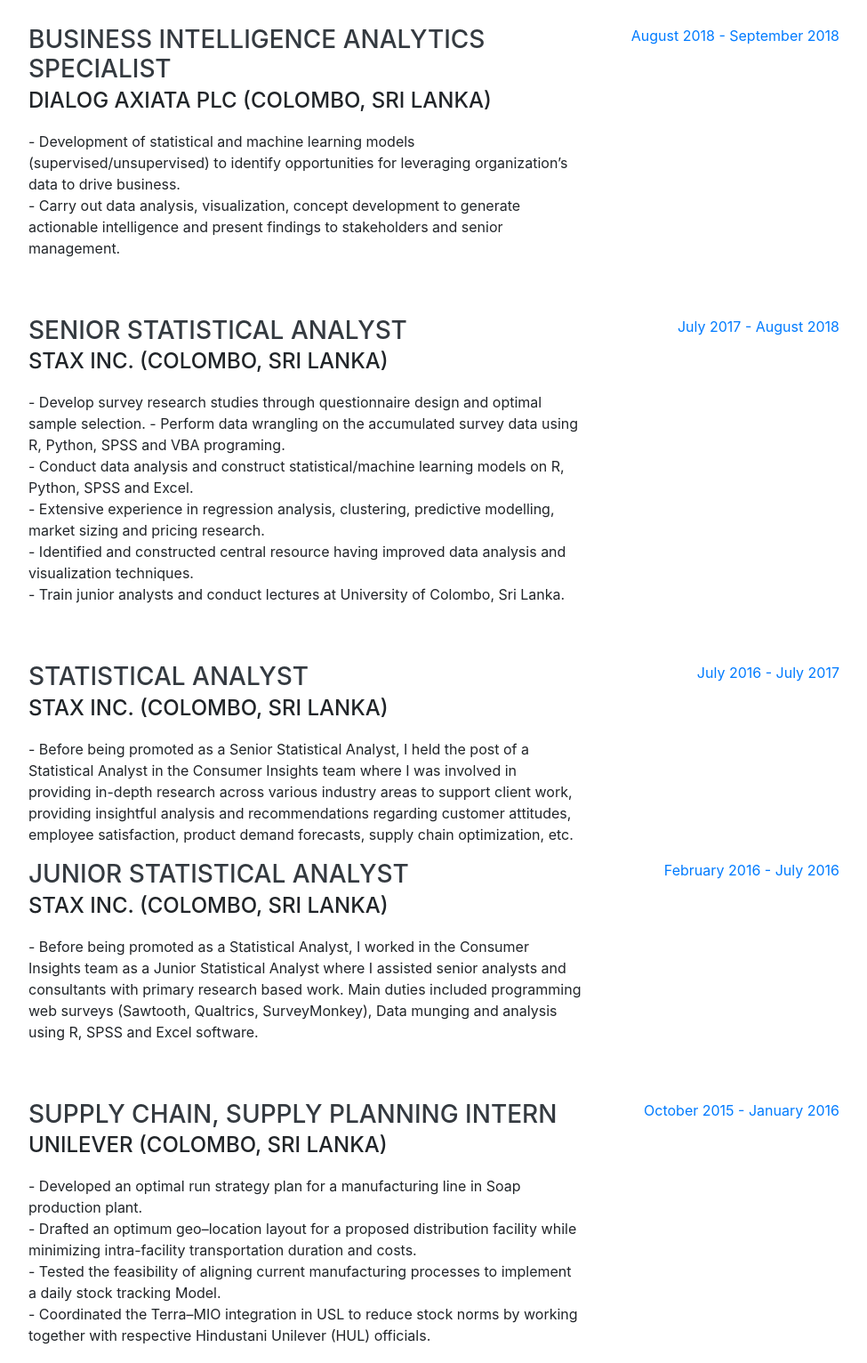
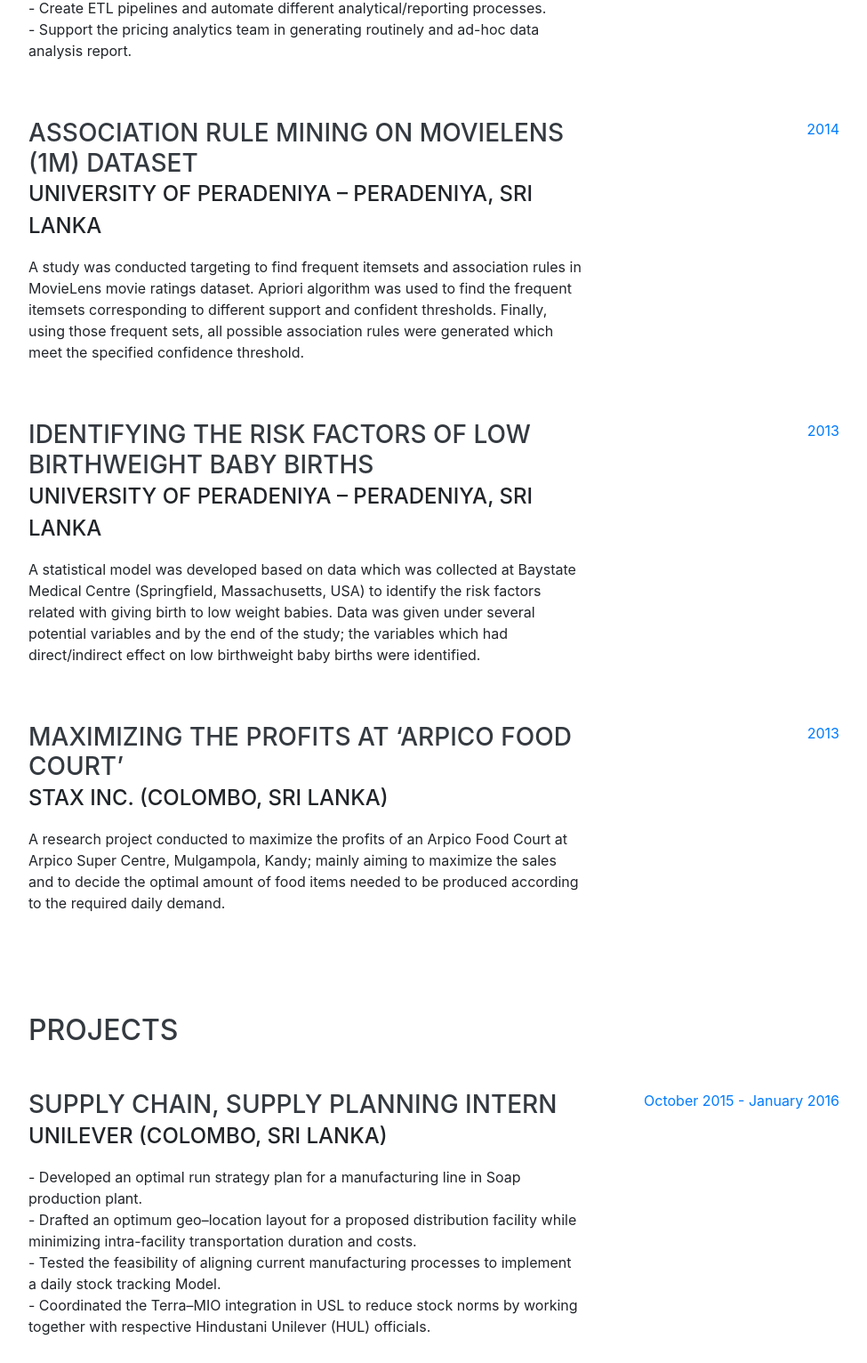
Before and after one commit to PandulaP/PandulaP.github.io, a website with bundled scripts: page index.html in a window 1280 px wide. Shown: the part 4173-5705 px from the top of the page at 89% size, without its empty margins (288-1263 px from the left). Built offline with nearby package versions, Linux system fonts and the light colour scheme; a web font is replaced by a local one.

Commit message:
Update index.html

```diff
--- a/index.html
+++ b/index.html
@@ -228,8 +228,8 @@
 
         <div class="resume-item d-flex flex-column flex-md-row justify-content-between mb-5">
           <div class="resume-content">
-            <h3 class="mb-0">Working Student – Pricing Analytics</h3>
-            <div class="subheading mb-3">Zalaodo SE (Berlin, Germany)</div>
+            <h3 class="mb-0">Optimizing Parking Space using Operations Research Techniques</h3>
+            <div class="subheading mb-3">Case Study at Thilakawardena Car Park Thilakawardena Group – Kiribathgoda, Sri Lanka</div>
             <p>- Developing an in-house outlier detection methodology to use for A/B testing processes. <br>
               - Evaluate the possibility of employing Bayesian A/B testing for small sample size scenarios. <br>
               - Construct machine leaning models to generate future estimates for different organizational KPIs. <br>
@@ -237,74 +237,42 @@
               - Support the pricing analytics team in generating routinely and ad-hoc data analysis report.</p>
           </div>
           <div class="resume-date text-md-right">
-            <span class="text-primary">March 2019 - Present</span>
+            <span class="text-primary">2015</span>
           </div>
         </div>
 
         <div class="resume-item d-flex flex-column flex-md-row justify-content-between mb-5">
           <div class="resume-content">
-            <h3 class="mb-0">Business Intelligence Analytics Specialist</h3>
-            <div class="subheading mb-3">Dialog Axiata PLC (Colombo, Sri Lanka)</div>
-            <p>- Development of statistical and machine learning models (supervised/unsupervised) to identify opportunities for leveraging organization’s data to drive business. <br>
-              - Carry out data analysis, visualization, concept development to generate actionable intelligence and present findings to stakeholders and senior management.</p>
+            <h3 class="mb-0">Association Rule Mining on MovieLens (1M) Dataset</h3>
+            <div class="subheading mb-3">University of Peradeniya – Peradeniya, Sri Lanka</div>
+            <p>A study was conducted targeting to find frequent itemsets and association rules in MovieLens movie ratings dataset. Apriori algorithm was used to find the frequent itemsets corresponding to different support and confident thresholds. Finally, using those frequent sets, all possible association rules were generated which meet the specified confidence threshold.</p>
           </div>
           <div class="resume-date text-md-right">
-            <span class="text-primary">August 2018 - September 2018</span>
+            <span class="text-primary">2014</span>
           </div>
         </div>
 
         <div class="resume-item d-flex flex-column flex-md-row justify-content-between mb-5">
           <div class="resume-content">
-            <h3 class="mb-0">Senior Statistical Analyst</h3>
-            <div class="subheading mb-3">Stax Inc. (Colombo, Sri Lanka)</div>
-            <p>- Develop survey research studies through questionnaire design and optimal sample selection.
-              - Perform data wrangling on the accumulated survey data using R, Python, SPSS and VBA programing.<br>
-              - Conduct data analysis and construct statistical/machine learning models on R, Python, SPSS and Excel.<br>
-              - Extensive experience in regression analysis, clustering, predictive modelling, market sizing and pricing research.<br>
-              - Identified and constructed central resource having improved data analysis and visualization techniques.<br>
-              - Train junior analysts and conduct lectures at University of Colombo, Sri Lanka.</p>
+            <h3 class="mb-0">Identifying the Risk Factors of Low Birthweight Baby Births</h3>
+            <div class="subheading mb-3">University of Peradeniya – Peradeniya, Sri Lanka</div>
+            <p>A statistical model was developed based on data which was collected at Baystate Medical Centre (Springfield, Massachusetts, USA) to identify the risk factors related with giving birth to low weight babies. Data was given under several potential variables and by the end of the study; the variables which had direct/indirect effect on low birthweight baby births were identified.</p>
           </div>
           <div class="resume-date text-md-right">
-            <span class="text-primary">July 2017 - August 2018</span>
+            <span class="text-primary">2013</span>
           </div>
         </div>
 
         <div class="resume-item d-flex flex-column flex-md-row justify-content-between">
           <div class="resume-content">
-            <h3 class="mb-0">Statistical Analyst</h3>
+            <h3 class="mb-0">Maximizing the Profits at ‘Arpico Food Court’</h3>
             <div class="subheading mb-3">Stax Inc. (Colombo, Sri Lanka)</div>
-            <p>- Before being promoted as a Senior Statistical Analyst, I held the post of a Statistical Analyst in the Consumer Insights team where I was involved in providing in-depth research across various industry areas to support client work, providing insightful analysis and recommendations regarding customer attitudes, employee satisfaction, product demand forecasts, supply chain optimization, etc.</p>
+            <p>A research project conducted to maximize the profits of an Arpico Food Court at Arpico Super Centre, Mulgampola, Kandy; mainly aiming to maximize the sales and to decide the optimal amount of food items needed to be produced according to the required daily demand.</p>
           </div>
           <div class="resume-date text-md-right">
-            <span class="text-primary">July 2016 - July 2017</span>
+            <span class="text-primary">2013</span>
           </div>
         </div>
-
-        <div class="resume-item d-flex flex-column flex-md-row justify-content-between mb-5">
-            <div class="resume-content">
-              <h3 class="mb-0">Junior Statistical Analyst</h3>
-              <div class="subheading mb-3">Stax Inc. (Colombo, Sri Lanka)</div>
-              <p>- Before being promoted as a Statistical Analyst, I worked in the Consumer Insights team as a Junior Statistical Analyst where I assisted senior analysts and consultants with primary research based work. Main duties included programming web surveys (Sawtooth, Qualtrics, SurveyMonkey), Data munging and analysis using R, SPSS and Excel software.</p>
-            </div>
-            <div class="resume-date text-md-right">
-              <span class="text-primary">February 2016 - July 2016</span>
-            </div>
-          </div>
-
-          <div class="resume-item d-flex flex-column flex-md-row justify-content-between mb-5">
-              <div class="resume-content">
-                <h3 class="mb-0">Supply Chain, Supply Planning Intern</h3>
-                <div class="subheading mb-3">Unilever (Colombo, Sri Lanka)</div>
-                <p>- Developed an optimal run strategy plan for a manufacturing line in Soap production plant. <br>
-                  - Drafted an optimum geo–location layout for a proposed distribution facility while minimizing intra-facility transportation duration and costs. <br>
-                  - Tested the feasibility of aligning current manufacturing processes to implement a daily stock tracking Model. <br>
-                  - Coordinated the Terra–MIO integration in USL to reduce stock norms by working together with respective Hindustani Unilever (HUL) officials.</p>
-              </div>
-              <div class="resume-date text-md-right">
-                <span class="text-primary">October 2015 - January 2016</span>
-              </div>
-            </div>
-
       </div>
 
     </section>
```
